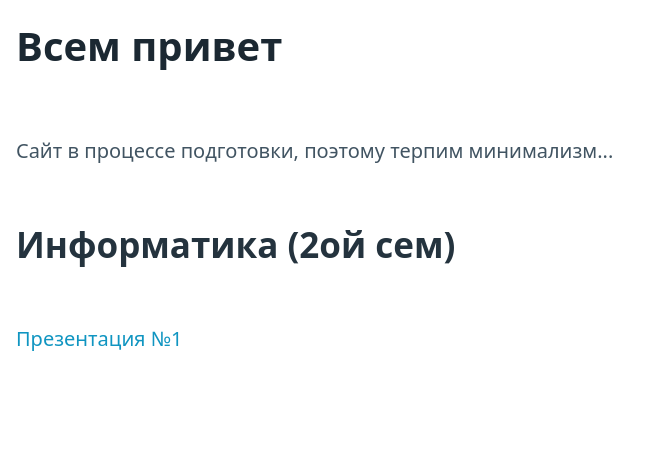
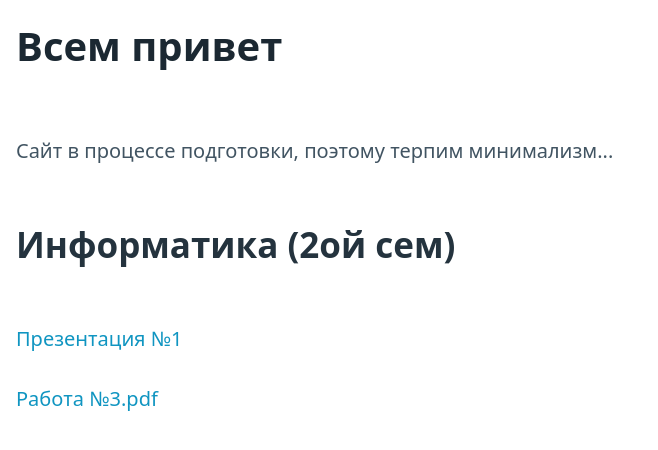
Before and after one commit to gregorybednov/gregorybednov.github.io, a plain HTML site: page index.html in a window 1280 px wide. Shown: the whole page, without its empty margins (0-658 px from the left). Drawn offline with nearby package versions, Linux system fonts and the light colour scheme.

Commit message:
пр3 загружена

```diff
--- a/index.html
+++ b/index.html
@@ -8,6 +8,7 @@
     <p>Сайт в процессе подготовки, поэтому терпим минимализм...</p>
     <h2>Информатика (2ой сем)</h2>
     <p><a href="presentation1.html">Презентация №1</a></p>
+    <p><a href="ПР3.pdf">Работа №3.pdf</a></p>
 </body>
 
 </html>
```
Also changed, not shown: 1 other file.
